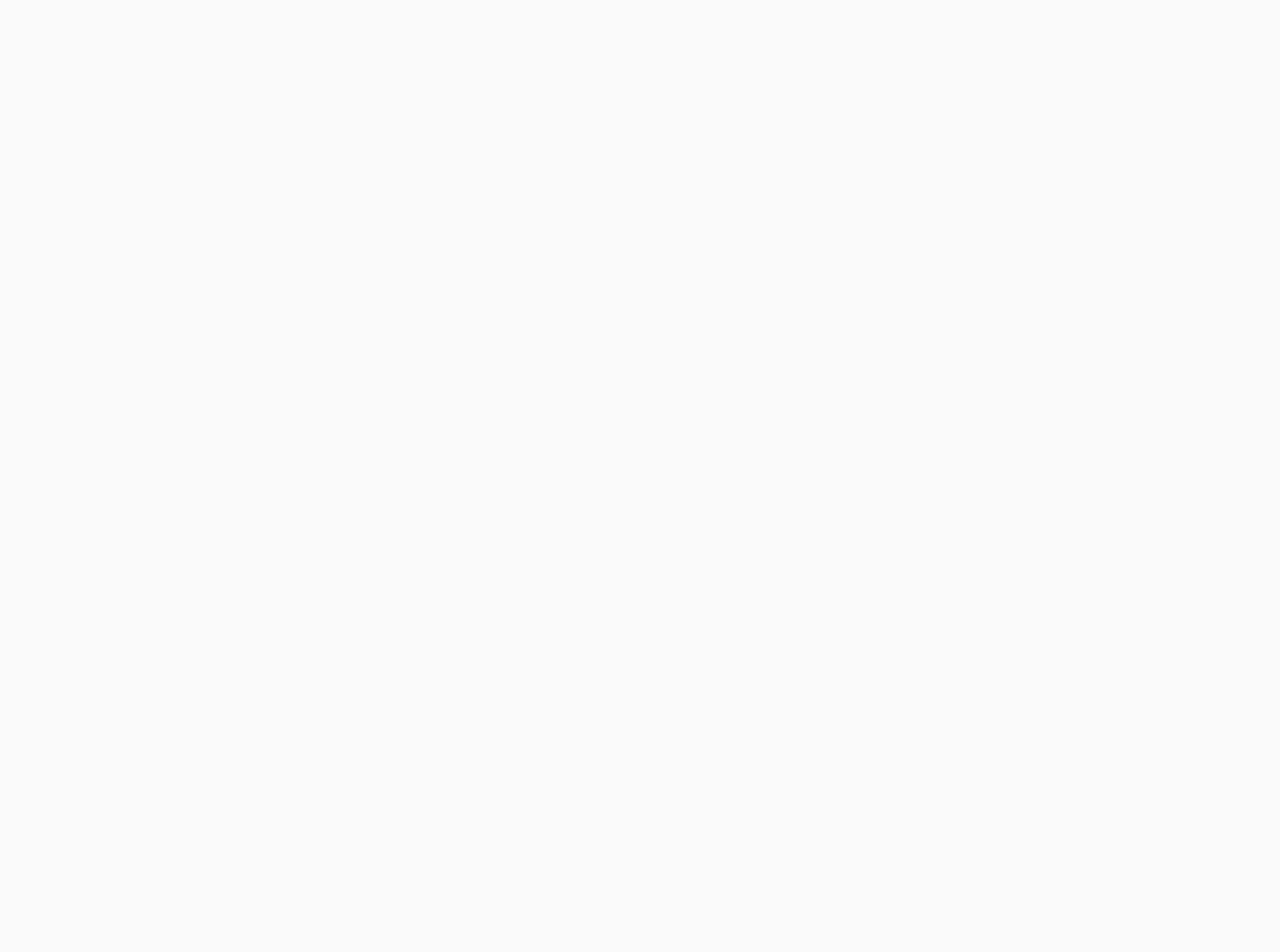
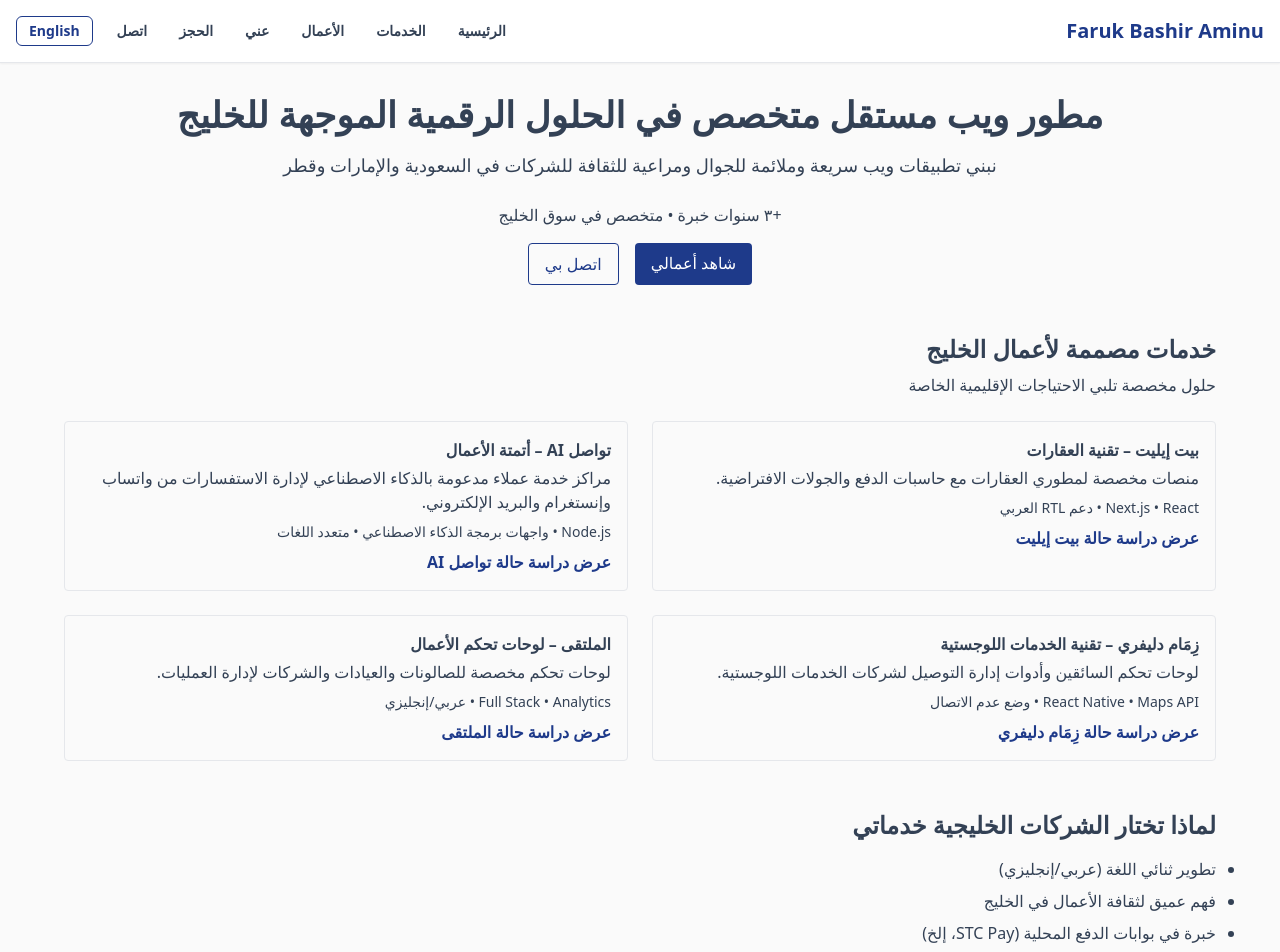
Before and after one commit to fazetdev/fazet.dev, a Next.js app: page /ar in a window 1280 px wide. Before the commit this address had no page. Shown: the top 952 px of the page. Before the commit the page ends 800 px from the top, so only its background shows below. Built offline with nearby package versions, Linux system fonts and the light colour scheme; what tailwindcss-rtl would draw is missing.

Commit message:
Restore homepage content and fix bilingual routing

```diff
--- a/app/[locale]/page.js
+++ b/app/[locale]/page.js
@@ -1,5 +1,166 @@
-import { redirect } from 'next/navigation';
+import Link from 'next/link';
 
-export default function RootPage() {
-  redirect('/en');
+export default function Home({ params }) {
+  // ✅ Use params.locale because your folder is [locale]
+  const locale = params?.locale || 'en';
+
+  const content = {
+    en: {
+      hero: {
+        title: "Freelance Web Developer Specialized in Gulf-Focused Digital Solutions",
+        subtitle: "Building fast, mobile-first, and culturally-aware web applications for businesses in Saudi Arabia, UAE, and Qatar",
+        viewWork: "View My Work",
+        contactMe: "Contact Me",
+        experience: "3+ years experience • Gulf market specialist"
+      },
+      services: {
+        title: "Services Tailored for Gulf Businesses",
+        subtitle: "Custom solutions addressing specific regional needs",
+        items: [
+          {
+            title: "Bayt Elite – Property Tech",
+            description: "Custom platforms for real estate developers with payment calculators & virtual tours.",
+            tech: "Next.js • React • Arabic RTL",
+            link: "#bayt-elite-case-study",
+            linkText: "Explore project"
+          },
+          {
+            title: "Tawasul AI – Business Automation",
+            description: "AI-powered customer service hubs to manage inquiries from WhatsApp, Instagram & email.",
+            tech: "Node.js • AI APIs • Multi-language",
+            link: "#tawasul-ai-case-study",
+            linkText: "Explore project"
+          },
+          {
+            title: "Zimam Delivery – Logistics Tech",
+            description: "Driver dashboards & delivery management tools for last-mile logistics companies.",
+            tech: "React Native • Maps API • Offline-first",
+            link: "#zimam-delivery-case-study",
+            linkText: "Explore project"
+          },
+          {
+            title: "Al-Multaqa – Business Dashboards",
+            description: "Custom admin dashboards for salons, clinics, and service businesses to manage operations.",
+            tech: "Full Stack • Analytics • Arabic/English",
+            link: "#al-multaqa-case-study",
+            linkText: "Explore project"
+          }
+        ]
+      },
+      why: {
+        title: "Why Gulf Businesses Choose Me",
+        items: [
+          "Arabic/English bilingual development",
+          "Deep understanding of Gulf business culture",
+          "Experience with local payment gateways (STC Pay, etc.)",
+          "Mobile-first, WhatsApp-integrated solutions",
+          "Respect for local regulations and customs",
+          "Fast response times aligned with GST timezone"
+        ]
+      }
+    },
+    ar: {
+      hero: {
+        title: "مطور ويب مستقل متخصص في الحلول الرقمية الموجهة للخليج",
+        subtitle: "نبني تطبيقات ويب سريعة وملائمة للجوال ومراعية للثقافة للشركات في السعودية والإمارات وقطر",
+        viewWork: "شاهد أعمالي",
+        contactMe: "اتصل بي",
+        experience: "+٣ سنوات خبرة • متخصص في سوق الخليج"
+      },
+      services: {
+        title: "خدمات مصممة لأعمال الخليج",
+        subtitle: "حلول مخصصة تلبي الاحتياجات الإقليمية الخاصة",
+        items: [
+          {
+            title: "بيت إيليت – تقنية العقارات",
+            description: "منصات مخصصة لمطوري العقارات مع حاسبات الدفع والجولات الافتراضية.",
+            tech: "Next.js • React • دعم RTL العربي",
+            link: "#bayt-elite-case-study",
+            linkText: "عرض دراسة حالة بيت إيليت"
+          },
+          {
+            title: "تواصل AI – أتمتة الأعمال",
+            description: "مراكز خدمة عملاء مدعومة بالذكاء الاصطناعي لإدارة الاستفسارات من واتساب وإنستغرام والبريد الإلكتروني.",
+            tech: "Node.js • واجهات برمجة الذكاء الاصطناعي • متعدد اللغات",
+            link: "#tawasul-ai-case-study",
+            linkText: "عرض دراسة حالة تواصل AI"
+          },
+          {
+            title: "زِمَام دليفري – تقنية الخدمات اللوجستية",
+            description: "لوحات تحكم السائقين وأدوات إدارة التوصيل لشركات الخدمات اللوجستية.",
+            tech: "React Native • Maps API • وضع عدم الاتصال",
+            link: "#zimam-delivery-case-study",
+            linkText: "عرض دراسة حالة زِمَام دليفري"
+          },
+          {
+            title: "الملتقى – لوحات تحكم الأعمال",
+            description: "لوحات تحكم مخصصة للصالونات والعيادات والشركات لإدارة العمليات.",
+            tech: "Full Stack • Analytics • عربي/إنجليزي",
+            link: "#al-multaqa-case-study",
+            linkText: "عرض دراسة حالة الملتقى"
+          }
+        ]
+      },
+      why: {
+        title: "لماذا تختار الشركات الخليجية خدماتي",
+        items: [
+          "تطوير ثنائي اللغة (عربي/إنجليزي)",
+          "فهم عميق لثقافة الأعمال في الخليج",
+          "خبرة في بوابات الدفع المحلية (STC Pay، إلخ)",
+          "تصميم موجه للجوال ودمج واتساب",
+          "احترام اللوائح والعادات المحلية",
+          "استجابة سريعة متوافقة مع توقيت الخليج"
+        ]
+      }
+    }
+  };
+
+  const t = content[locale] || content.en;
+
+  return (
+    <div className="px-4 md:px-8 lg:px-16 py-8">
+      {/* Hero Section */}
+      <section className="text-center mb-12">
+        <h1 className="text-4xl font-bold mb-4">{t.hero.title}</h1>
+        <p className="text-lg mb-6">{t.hero.subtitle}</p>
+        <p className="mb-2">{t.hero.experience}</p>
+        <div className="flex justify-center gap-4 mt-4">
+          <Link href={`/${locale}/portfolio`} className="px-4 py-2 bg-primary text-white rounded">
+            {t.hero.viewWork}
+          </Link>
+          <Link href={`/${locale}/contact`} className="px-4 py-2 border border-primary rounded text-primary">
+            {t.hero.contactMe}
+          </Link>
+        </div>
+      </section>
+
+      {/* Services Section */}
+      <section className="mb-12">
+        <h2 className="text-2xl font-bold mb-2">{t.services.title}</h2>
+        <p className="mb-6">{t.services.subtitle}</p>
+        <div className="grid md:grid-cols-2 gap-6">
+          {t.services.items.map((item, i) => (
+            <div key={i} className="p-4 border rounded hover:shadow-lg transition">
+              <h3 className="font-semibold mb-1">{item.title}</h3>
+              <p className="mb-2">{item.description}</p>
+              <p className="text-sm mb-2">{item.tech}</p>
+              <Link href={item.link} className="text-primary font-semibold">
+                {item.linkText}
+              </Link>
+            </div>
+          ))}
+        </div>
+      </section>
+
+      {/* Why Section */}
+      <section>
+        <h2 className="text-2xl font-bold mb-4">{t.why.title}</h2>
+        <ul className="list-disc pl-6 space-y-2">
+          {t.why.items.map((item, i) => (
+            <li key={i}>{item}</li>
+          ))}
+        </ul>
+      </section>
+    </div>
+  );
 }
--- /dev/null
+++ b/app/page.js
@@ -0,0 +1,5 @@
+import { redirect } from 'next/navigation';
+
+export default function RootPage() {
+  redirect('/en');
+}
```
